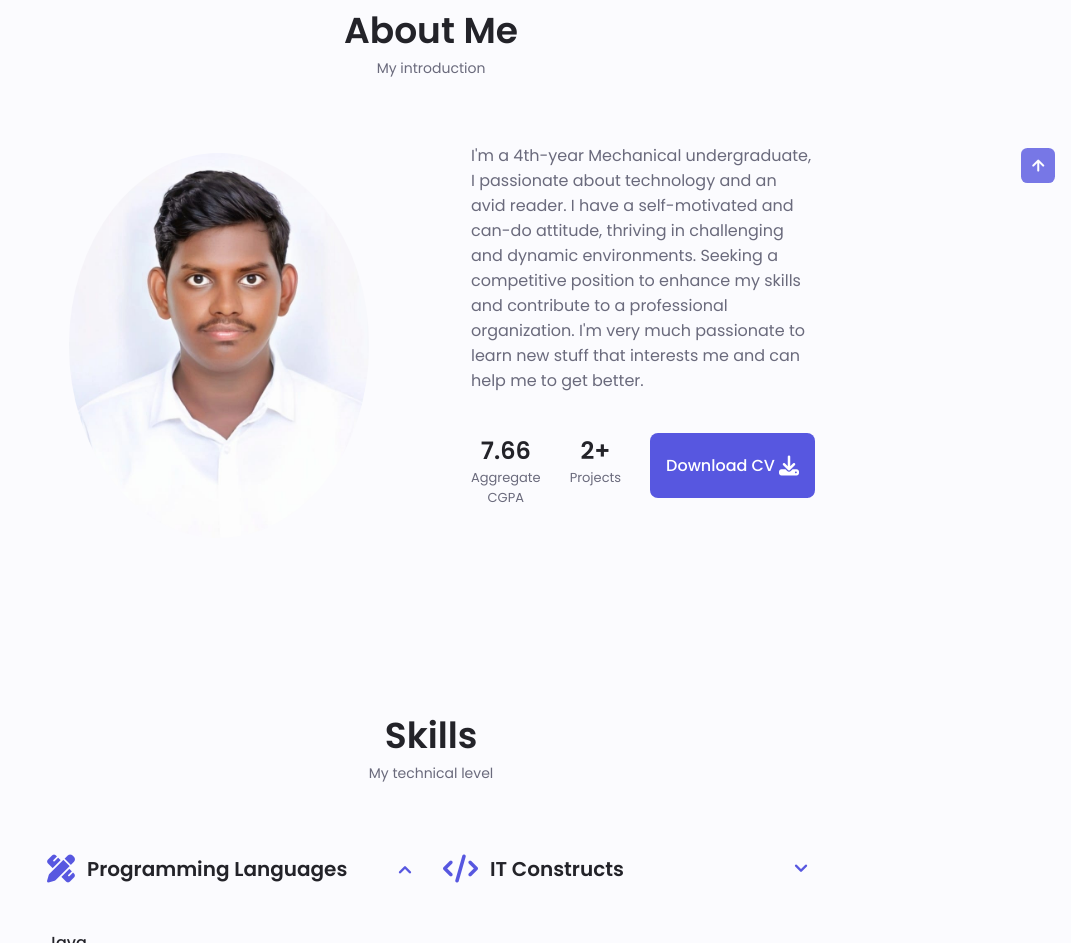
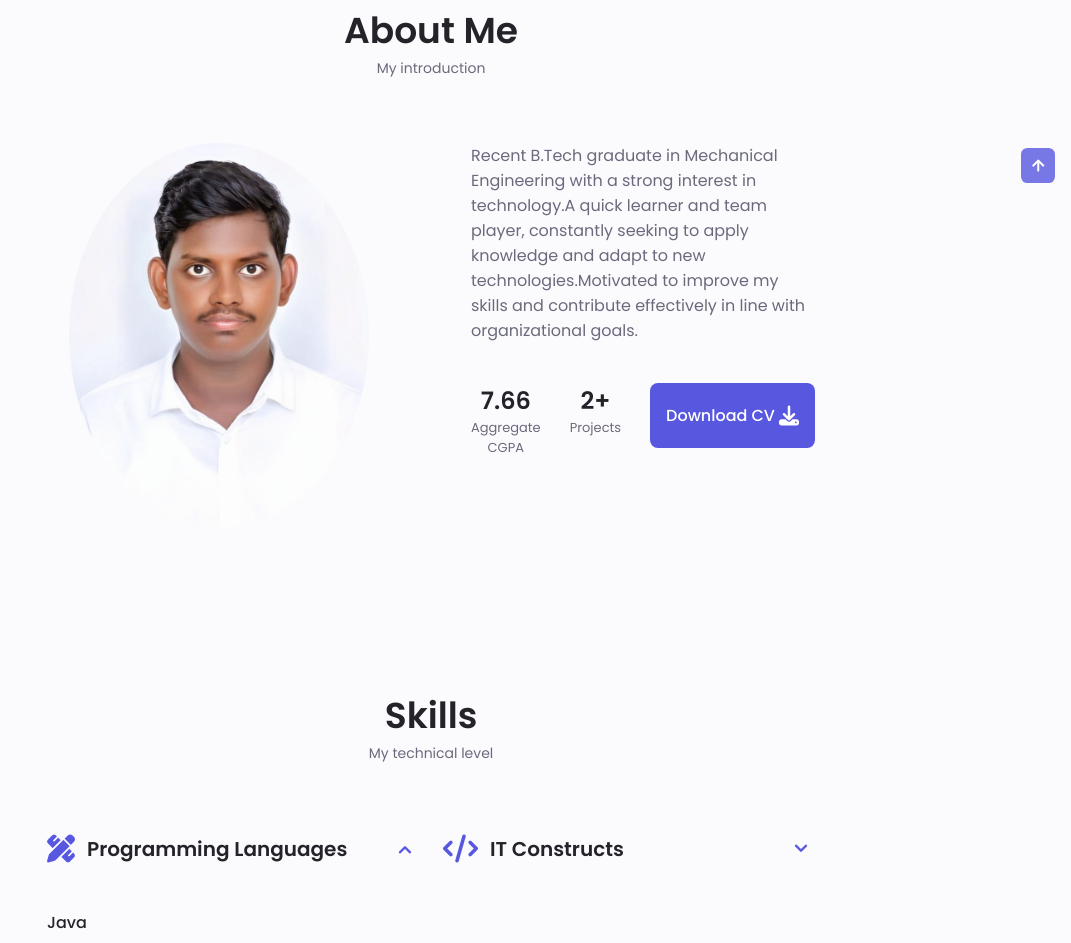
Before and after one commit to banni21/portfolio-website, a plain HTML site: page Portfolio-Website/Portfolio-Website-master/index.html in a window 1280 px wide. Shown: the part 777-1720 px from the top of the page, without its empty margins (209-1280 px from the left). Drawn offline with nearby package versions, Linux system fonts and the light colour scheme; files whose address does not match are found by name.

Commit message:
Update index.html

```diff
--- a/Portfolio-Website/Portfolio-Website-master/index.html
+++ b/Portfolio-Website/Portfolio-Website-master/index.html
@@ -155,8 +155,7 @@
 
           <div class="about__data">
             <p class="about__description">
-              I'm a 4th-year Mechanical undergraduate, I passionate about technology and an avid reader. I have a self-motivated and can-do attitude, thriving in challenging and dynamic environments. Seeking a competitive position to enhance my skills and contribute to a professional organization. I'm very much passionate to learn new stuff that interests me and can help me to get better.
-            </p>
+Recent B.Tech graduate in Mechanical Engineering with a strong interest in technology.A quick learner and team player, constantly seeking to apply knowledge and adapt to new technologies.Motivated to improve my skills and contribute effectively in line with organizational goals.            </p>
 
             <div class="about__info">
               <div>
```
